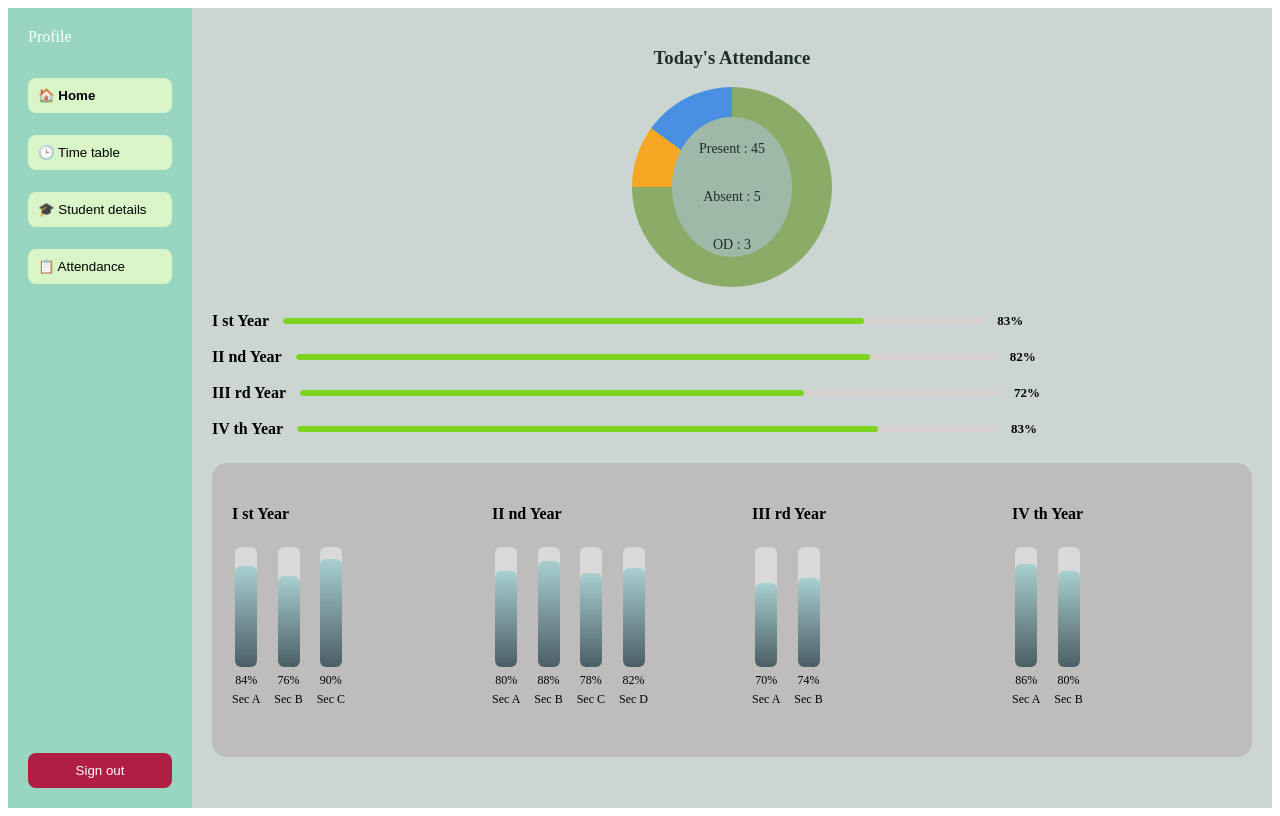
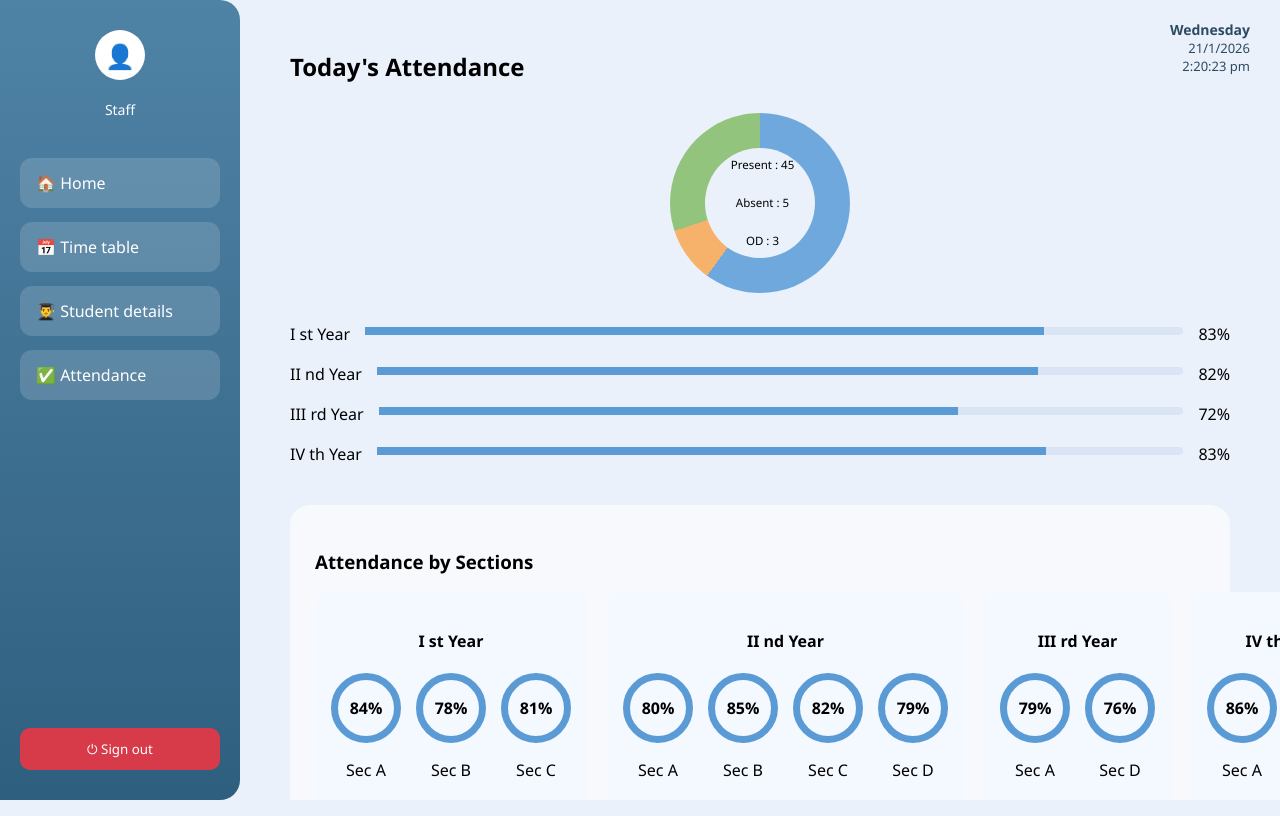
Before and after one commit to Dakshinya-mohanRaj/Staffpage, a React (Vite) app: page /dashboard in a window 1280 px wide. Built offline with nearby package versions, Linux system fonts and the light colour scheme.

Commit message:
Update StaffDashboard.tsx

```diff
--- a/src/pages/StaffDashboard.tsx
+++ b/src/pages/StaffDashboard.tsx
@@ -1,163 +1,391 @@
+import React, { useState, useEffect } from "react";
 import { useNavigate } from "react-router-dom";
 
+const Attendance = () => {
+  const navigate = useNavigate();
+  const [showProfile, setShowProfile] = useState(false);
 
-const getYearPercent = (
-  sections: Record<string, { present: number; total: number }>
-) => {
-  const totalPresent = Object.values(sections).reduce(
-    (s, v) => s + v.present,
-    0
-  );
-  const total = Object.values(sections).reduce(
-    (s, v) => s + v.total,
-    0
-  );
-  return Math.round((totalPresent / total) * 100);
-};
-const attendanceData = {
-  "I st Year": {
-    "Sec A": { present: 42, total: 50 },
-    "Sec B": { present: 38, total: 50 },
-    "Sec C": { present: 45, total: 50 },
-  },
-  "II nd Year": {
-    "Sec A": { present: 40, total: 50 },
-    "Sec B": { present: 44, total: 50 },
-    "Sec C": { present: 39, total: 50 },
-    "Sec D": { present: 41, total: 50 },
-  },
-  "III rd Year": {
-    "Sec A": { present: 35, total: 50 },
-    "Sec B": { present: 37, total: 50 },
-  },
-  "IV th Year": {
-    "Sec A": { present: 43, total: 50 },
-    "Sec B": { present: 40, total: 50 },
-  },
-};
+  /* 🕒 Date & Time state */
+  const [dateTime, setDateTime] = useState(new Date());
 
-const StaffDashboard = () => {
-  const navigate = useNavigate();
+  useEffect(() => {
+    const timer = setInterval(() => {
+      setDateTime(new Date());
+    }, 1000);
+
+    return () => clearInterval(timer);
+  }, []);
 
   return (
-    <div className="dashboard-container">
-      {/* SIDEBAR */}
+    <>
+      <div className="dashboard">
+        {/* Sidebar */}
         <aside className="sidebar">
-  <div className="sidebar-profile">Profile</div>
+          <div className="nav">
+            {/* Profile Section */}
+            <div className="profile-box">
+              <div
+                className="profile-icon"
+                onClick={() => setShowProfile(!showProfile)}
+              >
+                👤
+              </div>
+              <p className="profile-name">Staff</p>
 
-  <button
-    className="nav-btn active"
-    onClick={() => navigate("/dashboard")}
-  >
+              {showProfile && (
+                <div className="profile-popup">
+                  <p><strong>Name:</strong> Staff Name</p>
+                  <p><strong>Email:</strong> staff@ksrce.ac.in</p>
+                  <p><strong>Phone:</strong> 9876543210</p>
+                  <p><strong>Course:</strong> CSE</p>
+                </div>
+              )}
+            </div>
+
+            <div className="nav-item" onClick={() => navigate("/dashboard")}>
               🏠 Home
-  </button>
+            </div>
 
-  <button
-    className="nav-btn"
-    onClick={() => navigate("/timetable")}
-  >
-    🕒 Time table
-  </button>
+            <div className="nav-item" onClick={() => navigate("/timetable")}>
+              📅 Time table
+            </div>
 
-  <button
-    className="nav-btn"
-    onClick={() => navigate("/students")}
-  >
-    🎓 Student details
-  </button>
+            <div className="nav-item" onClick={() => navigate("/students")}>
+              👨‍🎓 Student details
+            </div>
 
-  <button
-    className="nav-btn"
-    onClick={() => navigate("/attendance")}
-  >
-    📋 Attendance
-  </button>
+            <div className="nav-item" onClick={() => navigate("/attendance")}>
+              ✅ Attendance
+            </div>
+          </div>
 
-  <button
-    className="logout"
-    onClick={() => navigate("/")}
-  >
-    Sign out
+          <button className="logout" onClick={() => navigate("/login")}>
+            ⏻ Sign out
           </button>
         </aside>
 
+        {/* Main Content */}
+        <main className="main">
+          {/* 🕒 Date & Time (Top Right) */}
+          <div className="datetime-box">
+            <div className="day">
+              {dateTime.toLocaleDateString("en-IN", { weekday: "long" })}
+            </div>
+            <div className="date">
+              {dateTime.toLocaleDateString("en-IN")}
+            </div>
+            <div className="time">
+              {dateTime.toLocaleTimeString("en-IN")}
+            </div>
+          </div>
 
-      {/* MAIN */}
-      <main className="dashboard-main">
+          <h2 className="title">Today's Attendance</h2>
 
-        {/* PIE CARD */}
-        <div className="card pie-card">
-          <h3>Today's Attendance</h3>
-          <div className="pie-circle">
-            <div className="pie-center">
+          {/* Donut Chart */}
+          <div className="top-section">
+            <div className="donut">
+              <div className="donut-center">
                 <p>Present : 45</p>
                 <p>Absent : 5</p>
                 <p>OD : 3</p>
               </div>
             </div>
           </div>
-        {/* YEAR OVERALL PROGRESS */}
-<div className="year-progress">
-  {Object.entries(attendanceData).map(([year, sections]) => {
-    const percent = getYearPercent(sections);
 
-    return (
-      <div key={year} className="year-progress-row">
-        <span>{year}</span>
-
-        <div className="progress-bar">
+          {/* Year Progress */}
+          <div className="progress-section">
+            {[
+              { year: "I st Year", value: 83 },
+              { year: "II nd Year", value: 82 },
+              { year: "III rd Year", value: 72 },
+              { year: "IV th Year", value: 83 },
+            ].map((item, index) => (
+              <div className="progress-row" key={index}>
+                <span>{item.year}</span>
+                <div className="bar">
                   <div
-            className="progress-fill"
-            style={{ width: `${percent}%` }}
-          />
+                    className="fill"
+                    style={{ width: `${item.value}%` }}
+                  ></div>
+                </div>
+                <span>{item.value}%</span>
+              </div>
+            ))}
           </div>
 
-        <span className="percent-text">{percent}%</span>
+          {/* Section Cards */}
+          <div className="section-card">
+            <h3>Attendance by Sections</h3>
+
+            <div className="cards">
+              {[
+                {
+                  year: "I st Year",
+                  data: [
+                    { sec: "Sec A", val: 84 },
+                    { sec: "Sec B", val: 78 },
+                    { sec: "Sec C", val: 81 },
+                  ],
+                },
+                {
+                  year: "II nd Year",
+                  data: [
+                    { sec: "Sec A", val: 80 },
+                    { sec: "Sec B", val: 85 },
+                    { sec: "Sec C", val: 82 },
+                    { sec: "Sec D", val: 79 },
+                  ],
+                },
+                {
+                  year: "III rd Year",
+                  data: [
+                    { sec: "Sec A", val: 79 },
+                    { sec: "Sec D", val: 76 },
+                  ],
+                },
+                {
+                  year: "IV th Year",
+                  data: [
+                    { sec: "Sec A", val: 86 },
+                    { sec: "Sec B", val: 87 },
+                  ],
+                },
+              ].map((group, i) => (
+                <div className="card" key={i}>
+                  <h4>{group.year}</h4>
+                  <div className="circle-row">
+                    {group.data.map((d, j) => (
+                      <div className="circle-box" key={j}>
+                        <div className="circle">{d.val}%</div>
+                        <p>{d.sec}</p>
                       </div>
-    );
-  })}
-</div>
-
-
-        {/* BAR CHART SECTION */}
-        {/* BAR CHART SECTION */}
-<div className="card bar-section">
-
-  <div className="years-row"> {/* ✅ ADD THIS */}
-
-    {Object.entries(attendanceData).map(([year, sections]) => (
-      <div key={year} className="year-block">
-        <h4>{year}</h4>
-
-        <div className="sections-row">
-          {Object.entries(sections).map(([sec, data]) => {
-            const percent = Math.round(
-              (data.present / data.total) * 100
-            );
-
-            return (
-              <div key={sec} className="bar-wrapper">
-                <div className="bar-container">
-                  <div
-                    className="bar-fill"
-                    style={{ height: `${percent}%` }}
-                  />
-                </div>
-                <span className="percent">{percent}%</span>
-                <span className="label">{sec}</span>
-              </div>
-            );
-          })}
+                    ))}
                   </div>
                 </div>
               ))}
             </div>
-
+          </div>
+        </main>
       </div>
 
-      </main>
-    </div>
+      {/* CSS */}
+      <style>{`
+        * {
+          box-sizing: border-box;
+          font-family: "Segoe UI", sans-serif;
+        }
+
+        body {
+          margin: 0;
+          background: #eaf1fb;
+        }
+
+        .dashboard {
+          display: flex;
+          height: 100vh;
+        }
+
+        .sidebar {
+          width: 240px;
+          background: linear-gradient(180deg, #4f83a6, #2f5f7f);
+          padding: 30px 20px;
+          display: flex;
+          flex-direction: column;
+          justify-content: space-between;
+          border-radius: 0 20px 20px 0;
+        }
+
+        .nav-item {
+          background: rgba(255,255,255,0.15);
+          padding: 14px 16px;
+          margin-bottom: 14px;
+          border-radius: 12px;
+          color: #fff;
+          cursor: pointer;
+          transition: all 0.25s ease;
+        }
+
+        .nav-item:hover {
+          background: rgba(255,255,255,0.35);
+          transform: translateX(4px);
+        }
+
+
+
+        .logout {
+          background: #d73a49;
+          border: none;
+          color: white;
+          padding: 12px;
+          border-radius: 10px;
+          cursor: pointer;
+        }
+
+        .main {
+          flex: 1;
+          padding: 30px 50px;
+          overflow-y: auto;
+          position: relative;
+        }
+
+        /* 🕒 Date & Time */
+        .datetime-box {
+          position: absolute;
+          top: 20px;
+          right: 30px;
+          text-align: right;
+          color: #2c4a63;
+        }
+
+        .datetime-box .day {
+          font-weight: 600;
+          font-size: 14px;
+        }
+
+        .datetime-box .date {
+          font-size: 13px;
+        }
+
+        .datetime-box .time {
+          font-size: 13px;
+          font-weight: 500;
+        }
+
+        .top-section {
+          display: flex;
+          justify-content: center;
+          margin: 30px 0;
+        }
+
+        .donut {
+          width: 180px;
+          height: 180px;
+          border-radius: 50%;
+          background: conic-gradient(
+            #6fa8dc 0% 60%,
+            #f6b26b 60% 70%,
+            #93c47d 70% 100%
+          );
+          display: flex;
+          align-items: center;
+          justify-content: center;
+        }
+
+        .donut-center {
+          width: 110px;
+          height: 110px;
+          background: #eaf1fb;
+          border-radius: 50%;
+          display: flex;
+          flex-direction: column;
+          justify-content: center;
+          align-items: center;
+          font-size: 11.5px;
+          padding-left: 5px;
+        }
+
+        .progress-row {
+          display: flex;
+          align-items: center;
+          gap: 15px;
+          margin-bottom: 18px;
+        }
+
+        .bar {
+          flex: 1;
+          height: 8px;
+          background: #d9e5f5;
+          border-radius: 10px;
+        }
+
+        .fill {
+          height: 100%;
+          background: #5b9bd5;
+        }
+
+        .section-card {
+          margin-top: 40px;
+          background: rgba(255,255,255,0.6);
+          padding: 25px;
+          border-radius: 20px;
+        }
+
+        .cards {
+          display: grid;
+          grid-template-columns: repeat(4, 1fr);
+          gap: 20px;
+        }
+
+        .card {
+          background: #f4f8ff;
+          padding: 16px;
+          border-radius: 14px;
+          text-align: center;
+        }
+
+        .circle-row {
+          display: flex;
+          justify-content: center;
+          gap: 15px;
+          margin-top: 12px;
+        }
+
+        .circle {
+          width: 70px;
+          height: 70px;
+          border-radius: 50%;
+          border: 7px solid #5b9bd5;
+          display: flex;
+          align-items: center;
+          justify-content: center;
+          font-weight: 600;
+        }
+
+        /* Profile styles */
+        .profile-box {
+          display: flex;
+          flex-direction: column;
+          align-items: center;
+          margin-bottom: 25px;
+          position: relative;
+        }
+
+        .profile-icon {
+          width: 50px;
+          height: 50px;
+          background: white;
+          border-radius: 50%;
+          display: flex;
+          align-items: center;
+          justify-content: center;
+          font-size: 24px;
+          margin-bottom: 6px;
+          cursor: pointer;
+        }
+
+        .profile-name {
+          color: #fff;
+          font-size: 14px;
+        }
+
+        .profile-popup {
+          background: #ffffff;
+          padding: 14px;
+          border-radius: 12px;
+          width: 200px;
+          margin-top: 10px;
+          box-shadow: 0 4px 14px rgba(0,0,0,0.15);
+          font-size: 13px;
+          color: #2c4a63;
+          text-align: left;
+        }
+
+        .profile-popup p {
+          margin: 6px 0;
+        }
+      `}</style>
+    </>
   );
 };
 
-export default StaffDashboard;
+export default Attendance;
```
Lines whose indentation alone changed are shown as unchanged.
